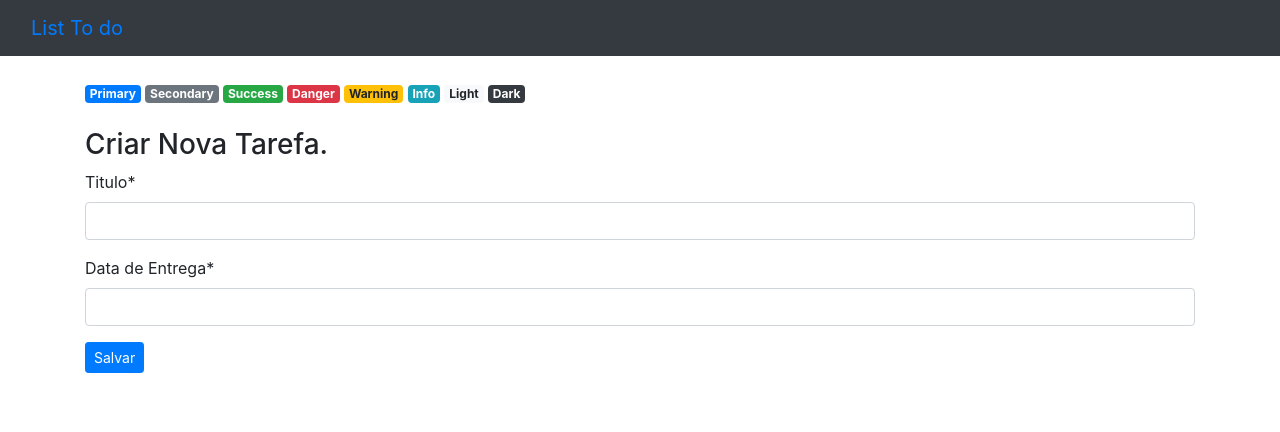
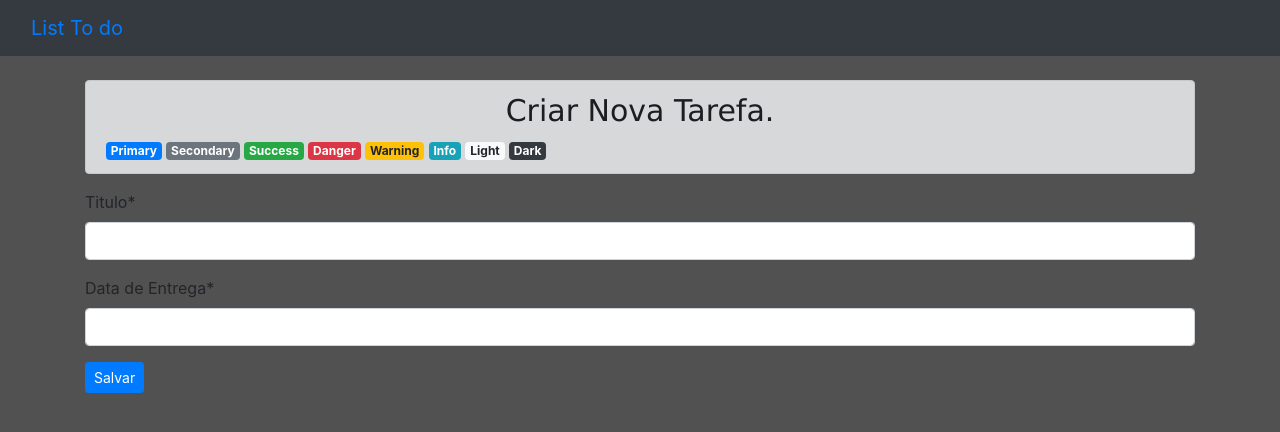
Before and after one commit to raphaelbsouza/todolist-django-py, a Django app: page /create in a window 1280 px wide. Shown: the top 432 px of the page. Run offline with Django 5.2, Linux system fonts and the light colour scheme; some libraries are stand-ins or nearby versions.

Commit message:
updates forms, background

```diff
--- a/setup/settings.py
+++ b/setup/settings.py
@@ -1,3 +1,4 @@
+import os
 from pathlib import Path
 from decouple import config, Csv
 from dj_database_url import parse as db_url
@@ -116,3 +117,7 @@ STATIC_URL = "static/"
 # https://docs.djangoproject.com/en/5.0/ref/settings/#default-auto-field
 
 DEFAULT_AUTO_FIELD = "django.db.models.BigAutoField"
+
+STATIC_URL = "/static/"
+
+STATICFILES_DIRS = [os.path.join(BASE_DIR, "static")]
--- /dev/null
+++ b/static/css/style.css
@@ -0,0 +1,3 @@
+body {
+    background-color: rgb(82, 81, 81);
+}
--- a/todos/templates/base.html
+++ b/todos/templates/base.html
@@ -1,3 +1,4 @@
+{% load static %}
 <!DOCTYPE html>
 <html lang="pt-br">
 <head>
@@ -5,6 +6,8 @@
     <meta name="viewport" content="width=device-width, initial-scale=1.0">
     <title>List To Do - {% block page_title %}{% endblock page_title %}</title>
     <link rel="stylesheet" href="https://stackpath.bootstrapcdn.com/bootstrap/4.1.3/css/bootstrap.min.css" integrity="sha384-MCw98/SFnGE8fJT3GXwEOngsV7Zt27NXFoaoApmYm81iuXoPkFOJwJ8ERdknLPMO" crossorigin="anonymous">
+    <link rel="stylesheet" href="{% static 'css/style.css' %}">
+    <link rel="stylesheet" href="{% static 'image/' %}">
 </head>
 
 <body>
--- a/todos/templates/todos/todo_form.html
+++ b/todos/templates/todos/todo_form.html
@@ -7,6 +7,8 @@
 
 {% block content %}
     {% if todo.pk %}
+    <div class="alert alert-dark" role="alert">
+        <h3 style="text-align:Center; font-family: Verdana; font-size:30px;">Editar a Tarefa</h3>
         <span class="badge badge-primary">Primary</span>
         <span class="badge badge-secondary">Secondary</span>
         <span class="badge badge-success">Success</span>
@@ -14,9 +16,12 @@
         <span class="badge badge-warning">Warning</span>
         <span class="badge badge-info">Info</span>
         <span class="badge badge-light">Light</span>
-        <span class="badge badge-dark">Dark</span></br></br>
-        <h3>Editar a Tarefa</h3>
+        <span class="badge badge-dark">Dark</span>
+    </div>
+
     {% else %}
+    <div class="alert alert-dark" role="alert">
+        <h3 style="text-align:Center; font-family: Verdana; font-size:30px;">Criar Nova Tarefa.</h3>
         <span class="badge badge-primary">Primary</span>
         <span class="badge badge-secondary">Secondary</span>
         <span class="badge badge-success">Success</span>
@@ -24,8 +29,8 @@
         <span class="badge badge-warning">Warning</span>
         <span class="badge badge-info">Info</span>
         <span class="badge badge-light">Light</span>
-        <span class="badge badge-dark">Dark</span></br></br>
-        <h3>Criar Nova Tarefa.</h3>
+        <span class="badge badge-dark">Dark</span>
+    </div>
     {% endif %}
         <form method="POST">
             {% csrf_token %}
--- a/todos/templates/todos/todo_list.html
+++ b/todos/templates/todos/todo_list.html
@@ -6,7 +6,7 @@
 
 {% block content %}
     <div class="alert alert-dark" role="alert">
-        <h3>Lista de Tarefas</h3>
+        <h3 style="text-align:Center; font-family: Verdana; font-size:30px;">Lista de Tarefas</h3>
         <span class="badge badge-primary">Primary</span>
         <span class="badge badge-secondary">Secondary</span>
         <span class="badge badge-success">Success</span>
```
Also changed, not shown: db.sqlite3, static/img/image1.png (added), static/img/image2.png (added), static/img/image3.png (added).
